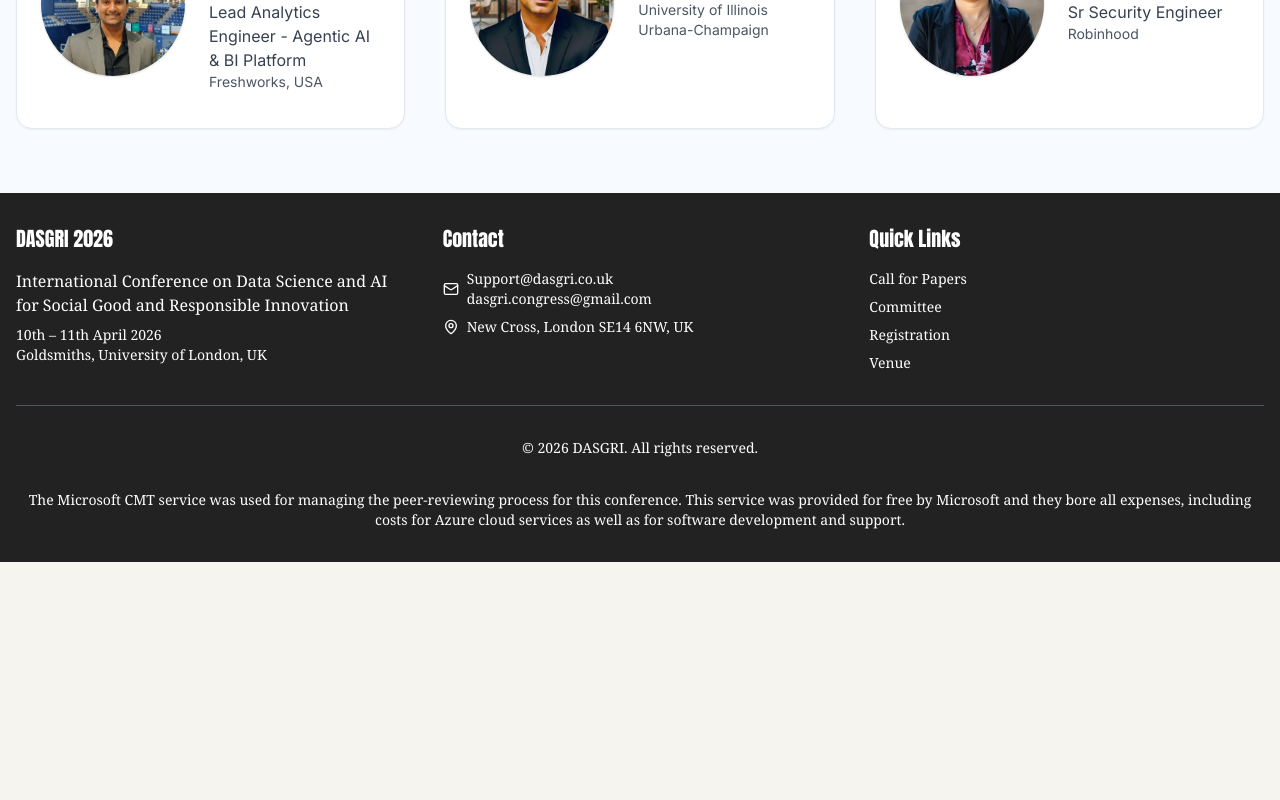
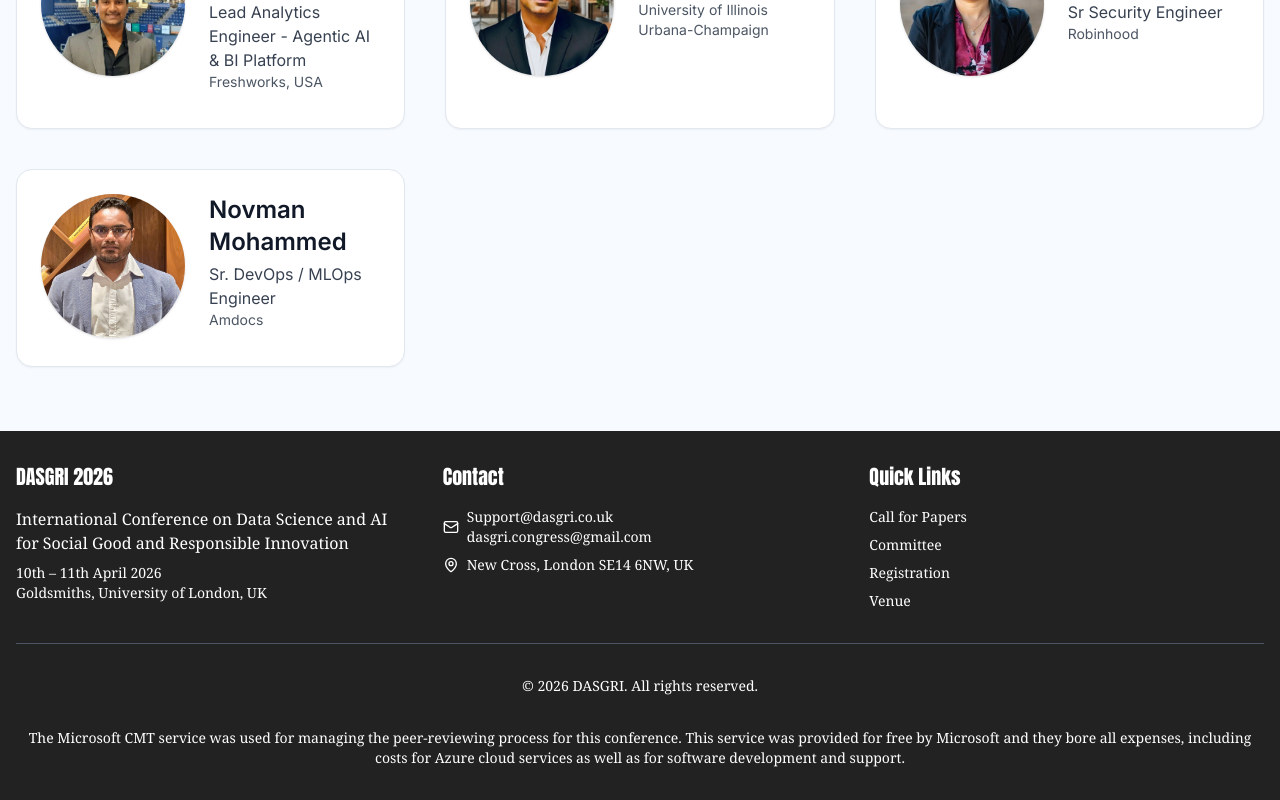
Before and after one commit to techyavii/aisgri-vista-website, a React (Vite) app: page /invitedspeakers in a window 1280 px wide. Shown: the part 1932-2732 px from the top of the page. Before the commit the page ends 2494 px from the top, so only its background shows below. Built offline with nearby package versions, Linux system fonts and the light colour scheme.

Commit message:
changes done

```diff
--- a/src/pages/InvitedSpeakers.tsx
+++ b/src/pages/InvitedSpeakers.tsx
@@ -274,6 +274,20 @@ const InvitedSpeakers = () => {
   city: "",
   briefProfile:
     "Sujatha Lakshmi Narra is a Senior Security Engineer with over 15 years of experience in enterprise security, identity and access management, and threat protection. She specializes in securing modern cloud-based identity systems and mitigating advanced identity-driven attacks. She actively contributes to strengthening organizational security postures against evolving cyber threats."
+},
+{
+  "name": "Novman Mohammed",
+  "designation": "Sr. DevOps / MLOps Engineer",
+  "company": "Amdocs",
+  "experience": "12 Years",
+  "email": "novman@ieee.org",
+  "conferenceLink": "",
+  "titleOfTalk": "Securing LLM Workloads on Azure Kubernetes Service (AKS): GPU-Accelerated MLOps with End-to-End DevSecMLOps Framework",
+  "abstract": "This session demonstrates how Large Language Models (LLMs) and machine learning workloads can be securely deployed on GPU-enabled Microsoft Azure Kubernetes Service (AKS) using DevSecMLOps practices. It focuses on end-to-end security across training, deployment, and inference, highlighting controls for model integrity, data protection, and runtime security in scalable AI systems.",
+  "profilePic": "invited-speakers/Novman_Mohammed.jpeg",
+  "country": "",
+  "city": "",
+  "briefProfile": "Novman Mohammed is a Senior DevOps and Cloud Engineer with 12 years of experience and co-author of Cloud Native Applications on Microsoft Azure. He specializes in MLOps and DevSecOps for AI-driven enterprise applications, focusing on building secure, resilient, and fault-tolerant cloud-native systems with high availability and operational excellence."
 }
 
 ];
```
Also changed, not shown: public/invited-speakers/Novman_Mohammed.jpeg (added).
